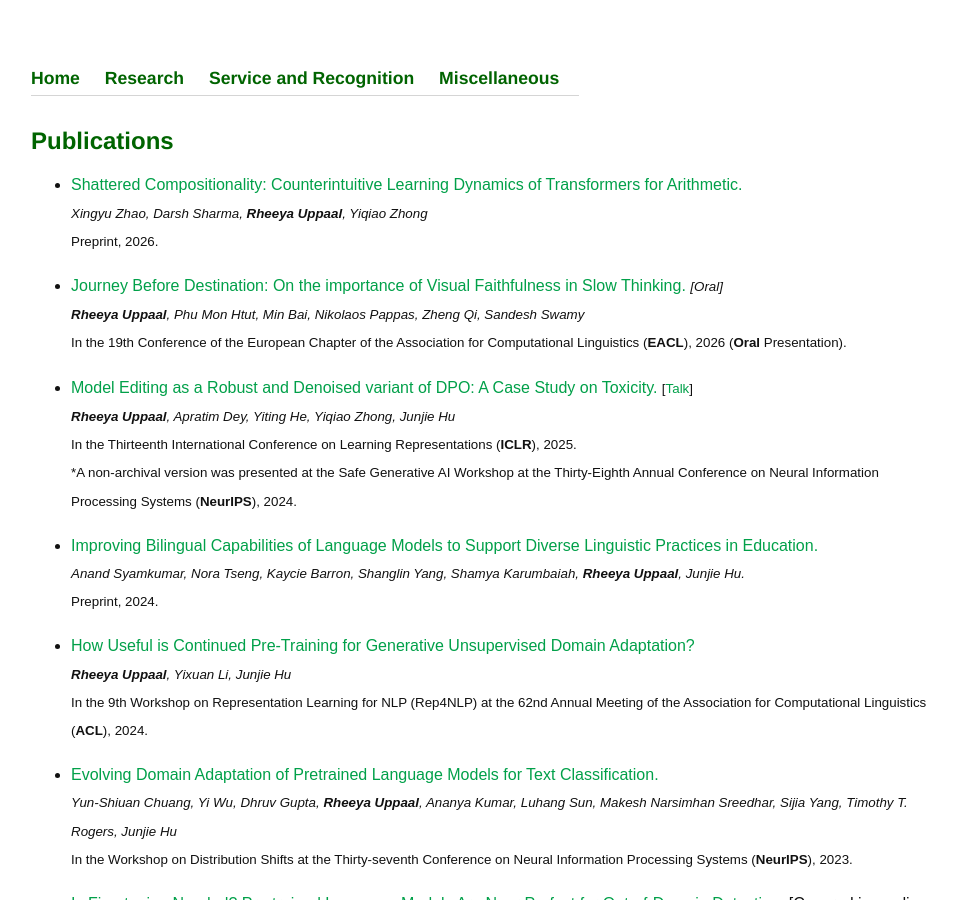
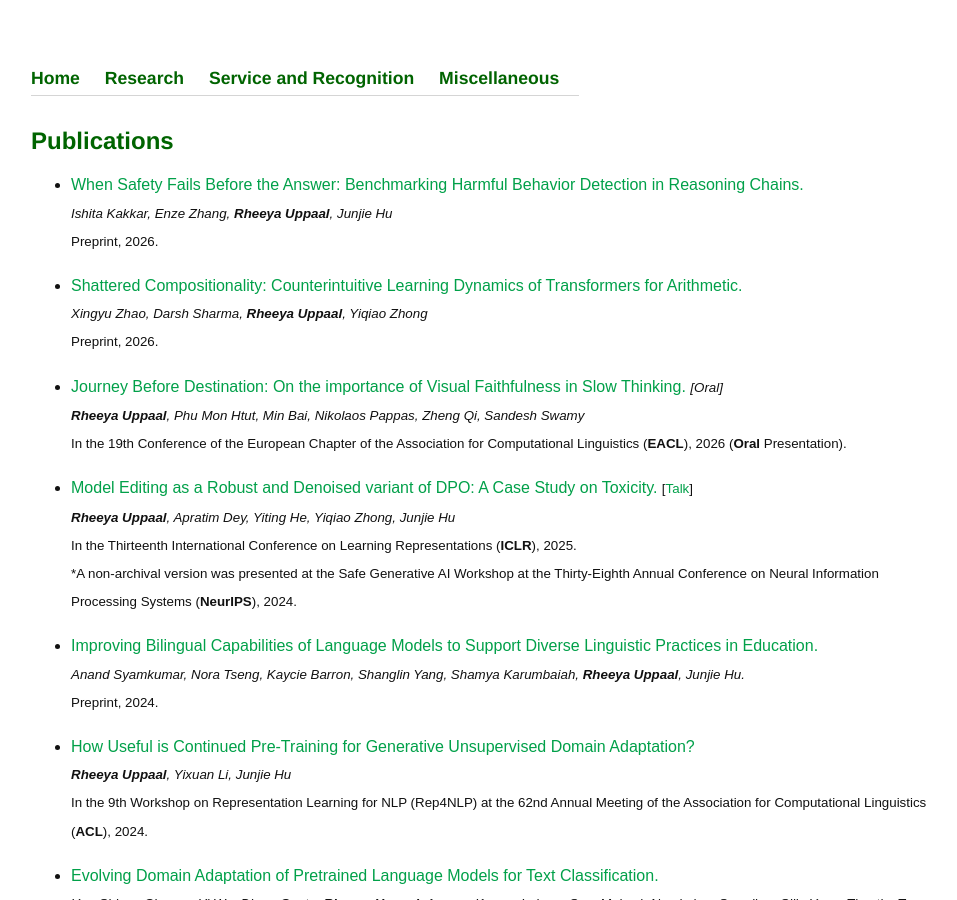
Before and after one commit to Uppaal/Uppaal.github.io, a Jekyll site: the page built from publications.html, in a window 1280 px wide and 900 px high. Shown: the whole window, without its empty margins (161-1118 px from the left). Built offline with Jekyll 4.4.1, drawn with Linux system fonts in a browser that asks for light colours.

Commit message:
Add new publications to the publications list
Added new publication entries with details and links.

```diff
--- a/publications.html
+++ b/publications.html
@@ -15,6 +15,8 @@ title: Publications
 
 	<h1>Publications</h1>
 	<ul>
+
+	<li><a href="https://arxiv.org/abs/2604.19001">When Safety Fails Before the Answer: Benchmarking Harmful Behavior Detection in Reasoning Chains.</a> <br><small><i>Ishita Kakkar, Enze Zhang, <b>Rheeya Uppaal</b>, Junjie Hu</i><br>Preprint, 2026.</small></li>
 
 	<li><a href="https://yiqiao-zhong.github.io/jekyll/update/2026/02/08/shattered-compositionality.html">Shattered Compositionality: Counterintuitive Learning Dynamics of Transformers for Arithmetic.</a> <br><small><i>Xingyu Zhao, Darsh Sharma, <b>Rheeya Uppaal</b>, Yiqiao Zhong</i><br>Preprint, 2026.</small></li>
 
```
